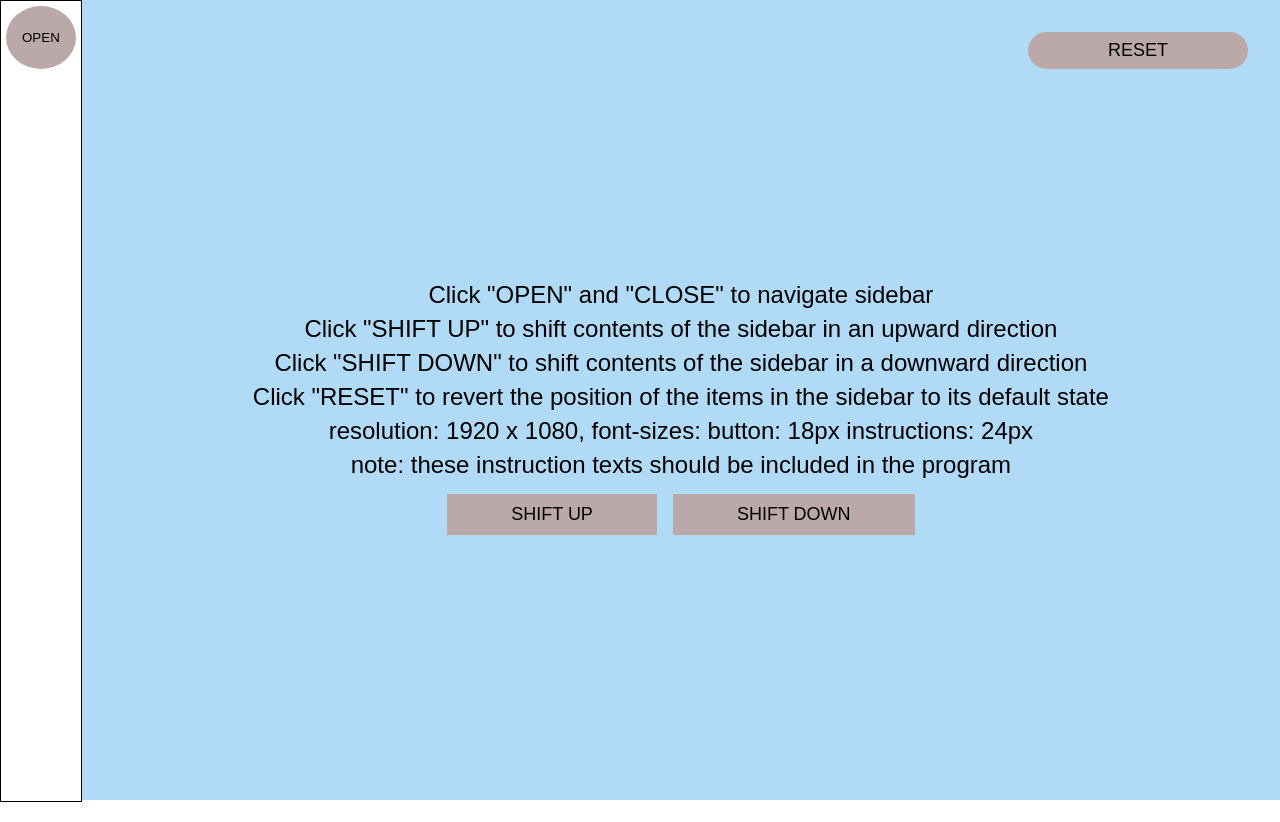
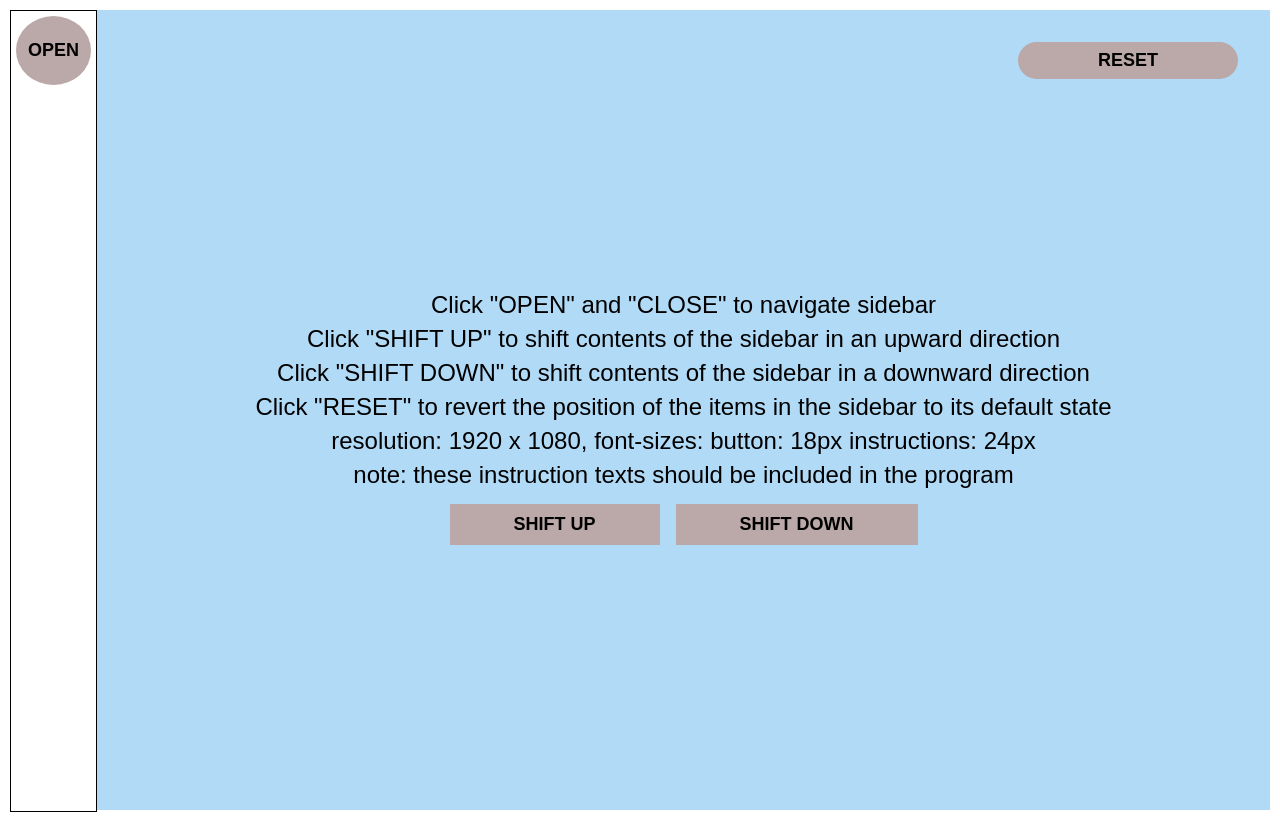
Before and after one commit to jadesolaadeagbo/Quibble-Assessment, a React (Create React App) app: page / in a window 1280 px wide. Built offline with nearby package versions, Linux system fonts and the light colour scheme; a web font is replaced by a local one.

Commit message:
Added padding to the App component

```diff
--- a/src/App.js
+++ b/src/App.js
@@ -7,8 +7,9 @@ const GlobalStyles = createGlobalStyle`
   body {
     font-family: 'Google Sans', sans-serif;
     margin: 0;
-    padding: 0;
+    padding: 10px;
     overflow:hidden;
+    font-weight:500;
 
   }
 `;
@@ -28,7 +29,7 @@ const MainWrapper = styled.div`
 const ResetButton = styled.button`
   background-color: #bba9a9;
   padding: 0.5rem 5rem;
-  font-weight: 500;
+  font-weight: 600;
   border-radius: 3rem;
   margin-top: 2rem;
   position: absolute;
@@ -62,7 +63,7 @@ const ShiftButtonsContainer = styled.span`
 const ShiftButton = styled.button`
   background-color: #bba9a9;
   padding: 10px 4rem;
-  font-weight: 500;
+  font-weight: 600;
   font-size: 18px;
   cursor:pointer;
   border:none;
--- a/src/components/Sidebar.jsx
+++ b/src/components/Sidebar.jsx
@@ -5,7 +5,7 @@ const SidebarContainer = styled.div`
   height: 100vh;
   border: 1px solid black;
   position: relative;
-  box-shadow: 5px 0px 10px rgba(0, 0, 0, 0.1);
+
 `;
 
 const CloseButton = styled.button`
@@ -18,7 +18,7 @@ const CloseButton = styled.button`
   font-size: 18px;
   border:none;
   cursor:pointer;
-  font-weight:500;
+  font-weight:600;
 `;
 
 const ContentWrapper = styled.div`
@@ -34,7 +34,7 @@ const ButtonGroup = styled.div`
   flex-direction: column;
   padding: 0 10px;
   gap:10px;
-  font-weight:500;
+  font-weight:600;
 `;
 
 const SidebarButton = styled.button`
@@ -44,18 +44,19 @@ const SidebarButton = styled.button`
   font-size: 18px;
   border:none;
   cursor:pointer;
-  font-weight:500;
+  font-weight:600;
 `;
 
 const OpenButton = styled.button`
   background-color: #bba9a9;
-  padding: 1.5rem 1rem;
+  padding: 24px 12px;
   border-radius: 100%;
   white-space: nowrap;
   margin: 5px 5px 0px 5px;
   border:none;
   cursor:pointer;
-  font-weight:500;
+  font-weight:600;
+  font-size:18px;
 `;
 
 const Sidebar = ({align, padTop}) => {
```
